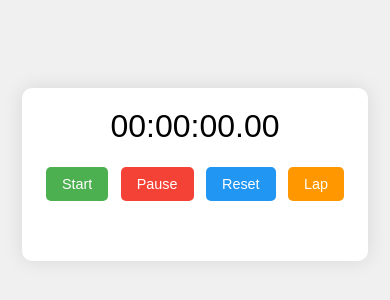
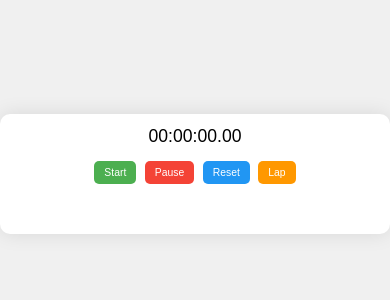
Before and after one commit to shreyakantha/SCT_WD_2, a plain HTML site: page index.html in a window 390 px wide. Shown: the part 248-548 px from the top of the page. Drawn offline with Linux system fonts and the light colour scheme.

Commit message:
added media query for small phones

```diff
--- a/style.css
+++ b/style.css
@@ -66,3 +66,30 @@ button {
     padding: 5px;
     border-bottom: 1px solid #ddd;
 }
+
+@media (max-width: 390px) {
+    .stopwatch {
+        width: 100%;
+        padding: 12px;
+    }
+
+    #display {
+        font-size: 1.1em;
+        margin-bottom: 12px;
+    }
+
+    button {
+        font-size: 0.65em;
+        padding: 6px 10px;
+        margin: 2px;
+    }
+
+    #laps {
+        max-height: 130px;
+    }
+
+    #laps li {
+        font-size: 0.75em;
+        padding: 4px;
+    }
+}
```
